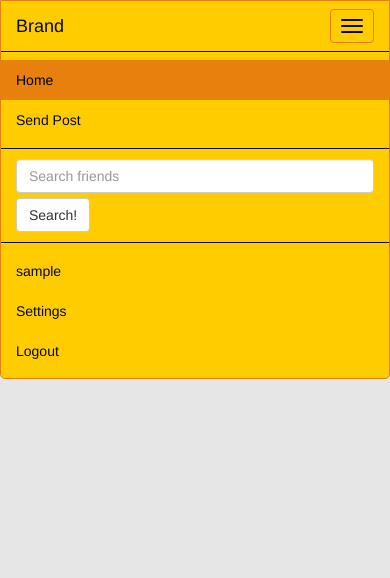
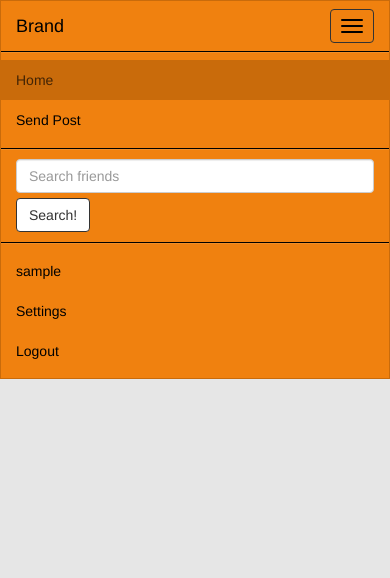
Before and after one commit to thepassenger-hub/MyCinema, a Django app: page / in a window 390 px wide, after a click on "Toggle navigation". Shown: the top 578 px of the page. Run offline with Django 3.2, Linux system fonts and the light colour scheme; the visitor is signed in with stand-in values (Sample User, id 1); data that the repository does not hold is empty; some libraries are stand-ins or nearby versions.

Commit message:
Done with mobile design

```diff
--- a/movieapp_backend/movie_app/models.py
+++ b/movieapp_backend/movie_app/models.py
@@ -26,7 +26,7 @@ class Friendship(models.Model):
 class Profile(models.Model):
     user = models.OneToOneField(User, on_delete=models.CASCADE)
     name = models.CharField(max_length=50, blank=True, null=True)
-    avatar = models.ImageField(blank=True, null=True)
+    avatar = models.ImageField(default="avatar.svg")
     def get_friends(self):
         user = self.user
         friendships = Friendship.objects.filter(models.Q(creator=user)|models.Q(friend=user))
--- a/movieapp_backend/movieapp_frontend/static/css/newpost.css
+++ b/movieapp_backend/movieapp_frontend/static/css/newpost.css
@@ -9,6 +9,8 @@ Small devices - Tablets (<768px)
         flex-direction: column;
         justify-content: center;
         text-align: center;
+        margin-left: 5px;
+        margin-right: 5px;
     }
 
     form input, textarea {
--- a/movieapp_backend/movieapp_frontend/static/css/settings.css
+++ b/movieapp_backend/movieapp_frontend/static/css/settings.css
@@ -9,6 +9,9 @@
 }
 #change_password_form {
     display:none;
+}
+.errors {
+    width: 100%;
 }
 /********************************
 Small devices - Tablets (<768px)
@@ -99,6 +102,7 @@ Small devices - Tablets (<768px)
     #show_delete_account_modal {
         margin-top: 30px;
         margin-bottom: 20px;
+        height: 39px;
     }
     #delete_account_button {
         margin-right: 10px;
--- a/movieapp_backend/movieapp_frontend/static/css/skeleton.css
+++ b/movieapp_backend/movieapp_frontend/static/css/skeleton.css
@@ -11,78 +11,78 @@ body {
 ********************/
 
 .navbar-default {
+  background-color: #f0810f;
+  border-color: #c96b0b;
   width: 100%;
-  background-color: #ffcc00;
-  border-color: #e7800c;
 }
 .navbar-default .navbar-brand {
-  color: #090909;
+  color: #000000;
 }
 .navbar-default .navbar-brand:hover,
 .navbar-default .navbar-brand:focus {
+  color: #432405;
+}
+.navbar-default .navbar-text {
   color: #000000;
 }
-.navbar-default .navbar-text {
-  color: #090909;
-}
 .navbar-default .navbar-nav > li > a {
-  color: #090909;
+  color: #000000;
 }
 .navbar-default .navbar-nav > li > a:hover,
 .navbar-default .navbar-nav > li > a:focus {
-  color: #000000;
+  color: #432405;
 }
 .navbar-default .navbar-nav > li > .dropdown-menu {
-  background-color: #ffcc00;
+  background-color: #f0810f;
 }
 .navbar-default .navbar-nav > li > .dropdown-menu > li > a {
-  color: #090909;
+  color: #000000;
 }
 .navbar-default .navbar-nav > li > .dropdown-menu > li > a:hover,
 .navbar-default .navbar-nav > li > .dropdown-menu > li > a:focus {
-  color: #000000;
-  background-color: #e7800c;
+  color: #432405;
+  background-color: #c96b0b;
 }
 .navbar-default .navbar-nav > li > .dropdown-menu > li > .divider {
-  background-color: #e7800c;
+  background-color: #c96b0b;
 }
 .navbar-default .navbar-nav .open .dropdown-menu > .active > a,
 .navbar-default .navbar-nav .open .dropdown-menu > .active > a:hover,
 .navbar-default .navbar-nav .open .dropdown-menu > .active > a:focus {
-  color: #000000;
-  background-color: #e7800c;
+  color: #432405;
+  background-color: #c96b0b;
 }
 .navbar-default .navbar-nav > .active > a,
 .navbar-default .navbar-nav > .active > a:hover,
 .navbar-default .navbar-nav > .active > a:focus {
-  color: #000000;
-  background-color: #e7800c;
+  color: #432405;
+  background-color: #c96b0b;
 }
 .navbar-default .navbar-nav > .open > a,
 .navbar-default .navbar-nav > .open > a:hover,
 .navbar-default .navbar-nav > .open > a:focus {
-  color: #000000;
-  background-color: #e7800c;
+  color: #432405;
+  background-color: #c96b0b;
 }
 .navbar-default .navbar-toggle {
-  border-color: #e7800c;
+  border-color: #c96b0b;
 }
 .navbar-default .navbar-toggle:hover,
 .navbar-default .navbar-toggle:focus {
-  background-color: #e7800c;
+  background-color: #c96b0b;
 }
 .navbar-default .navbar-toggle .icon-bar {
-  background-color: #090909;
+  background-color: #000000;
 }
 .navbar-default .navbar-collapse,
 .navbar-default .navbar-form {
-  border-color: #090909;
+  border-color: #000000;
 }
 .navbar-default .navbar-link {
-  color: #090909;
+  color: #000000;
 }
 .navbar-default .navbar-link:hover {
-  color: #000000;
+  color: #432405;
 }
 
 /*******
@@ -104,21 +104,22 @@ Small devices - Tablets (<768px)
     /******************
            Navbar
     ******************/
-    nav {
-        border-radius: 0 0 5px 5px;
-    }
     .navbar-default .navbar-nav .open .dropdown-menu > li > a {
-        color: #090909;
+        color: #000000;
       }
       .navbar-default .navbar-nav .open .dropdown-menu > li > a:hover,
       .navbar-default .navbar-nav .open .dropdown-menu > li > a:focus {
-        color: #000000;
+        color: #432405;
       }
       .navbar-default .navbar-nav .open .dropdown-menu > .active > a,
       .navbar-default .navbar-nav .open .dropdown-menu > .active > a:hover,
       .navbar-default .navbar-nav .open .dropdown-menu > .active > a:focus {
-        color: #000000;
-        background-color: #e7800c;
+        color: #432405;
+        background-color: #c96b0b;
+      }
+
+    button {
+        border: 1px solid #333 !important;
     }
 
     .errors {
--- a/movieapp_backend/movieapp_frontend/static/js/index.js
+++ b/movieapp_backend/movieapp_frontend/static/js/index.js
@@ -1,18 +1,22 @@
 $(document).ready(function(){
-    movieRating = $('#movie_rating').text();
-    convertToStars(movieRating);
+      movieRating = $('.movie_rating_int').length;
+      for (i=0; i<movieRating; i++){
+        convertToStars(i);
+      }
 
 
 });
 
-var convertToStars = function(rating){
+var convertToStars = function(i){
+        section = $('.movie_rating')[i]
+        section = $('span.movie_rating_int', section)
+        rating = section.text()
         fullStar = parseInt(rating);
-        console.log(fullStar);
         emptyStar = 10 - fullStar
         for (i=0; i < fullStar; i++){
-            $('#movie_rating').append("<span class='glyphicon glyphicon-star'></span>")
+            section.parent().append("<span class='glyphicon glyphicon-star'></span>")
         }
         for (i=0; i < emptyStar; i++){
-            $('#movie_rating').append("<span class='glyphicon glyphicon-star-empty'></span>")
+            section.parent().append("<span class='glyphicon glyphicon-star-empty'></span>")
         }
-    }
+}
--- a/movieapp_backend/movieapp_frontend/static/js/newpost.js
+++ b/movieapp_backend/movieapp_frontend/static/js/newpost.js
@@ -38,7 +38,6 @@ $(document).ready(function(){
 
        $( event.target ).blur();
 
-       console.log( options );
        return false;
     });
 });
--- a/movieapp_backend/movieapp_frontend/templates/movieapp_frontend/index.html
+++ b/movieapp_backend/movieapp_frontend/templates/movieapp_frontend/index.html
@@ -18,8 +18,8 @@
             <h4 id="movie_title">{{movie.title}}</h4>
             <hr id="hr_title">
             <h4 id="movie_image">{{movie.image_url}}</h4>
-            <div id="movie_rating">
-                <span id="movie_rating_int">{{movie.rating}}</span>
+            <div class='movie_rating' id="movie_rating">
+                <span class='movie_rating_int' id="movie_rating_int">{{movie.rating}}</span>
             </div>
             <hr id="hr_rating_mobile">
             <h4 id="movie_content">{{movie.content}}</h4>
--- a/movieapp_backend/movieapp_frontend/templates/movieapp_frontend/profile.html
+++ b/movieapp_backend/movieapp_frontend/templates/movieapp_frontend/profile.html
@@ -34,8 +34,8 @@
                     <h4 id="movie_title">{{movie.title}}</h4>
                     <hr id="hr_title">
                     <h4 id="movie_image">{{movie.image_url}}</h4>
-                    <div id="movie_rating">
-                        <span id="movie_rating_int">{{movie.rating}}</span>
+                    <div class='movie_rating' id="movie_rating">
+                        <span class='movie_rating_int' id="movie_rating_int">{{movie.rating}}</span>
                     </div>
                     <hr id="hr_rating_mobile">
                     <h4 id="movie_content">{{movie.content}}</h4>
--- a/movieapp_backend/movieapp_frontend/templates/movieapp_frontend/search_friends.html
+++ b/movieapp_backend/movieapp_frontend/templates/movieapp_frontend/search_friends.html
@@ -13,7 +13,9 @@
         <div class="user_profile">
             <img class="avatar" src="/avatar_images/{{user.profile.avatar}}">
             <h4 class="user_profile_accountname">User: <a href="{% url 'profile_page' user_id=user.username %}" class="search_results">{{user.username}}</a></h4>
-            <h4 class="user_profile_name">Name: {{user.profile.name}}</h4>
+            {% if user.profile.name %}
+                <h4 class="user_profile_name">Name: {{user.profile.name}}</h4>
+            {% endif %}
             <form action="{% url 'add_friend' user.username%}" method="post" id="add_friend_form">
                 {% csrf_token %}
                 <button class="btn btn-default add_friend_button" type="submit">ADD FRIEND</button>
```
Also changed, not shown: movieapp_backend/movieapp_frontend/static/js/profile.js (+11 -7 lines), movieapp_backend/movie_app/migrations/0010_auto_20170209_0956.py (added), movieapp_backend/movieapp_frontend/static/images/avatar.svg (added). Lines whose indentation alone changed are shown as unchanged.
